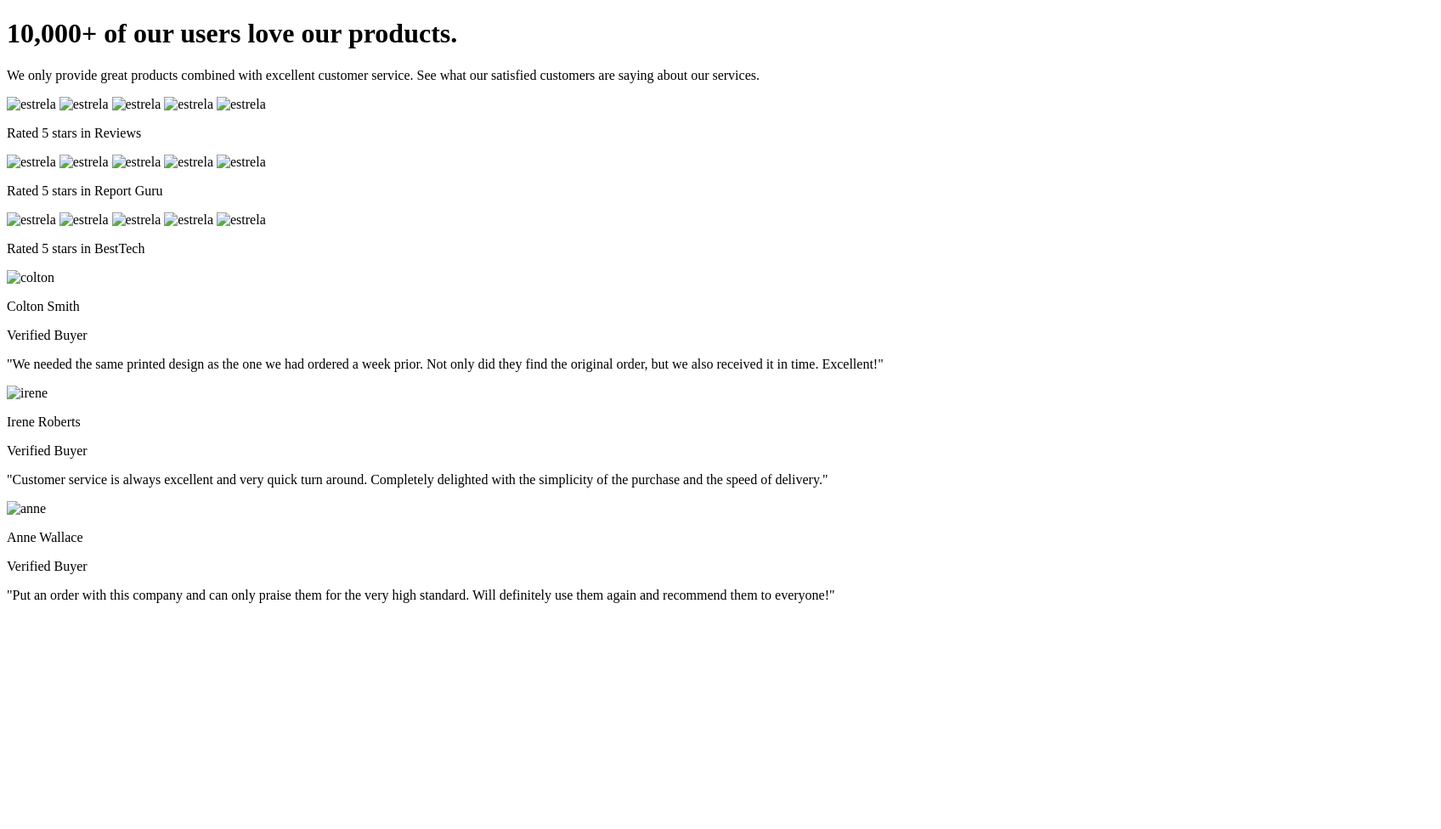
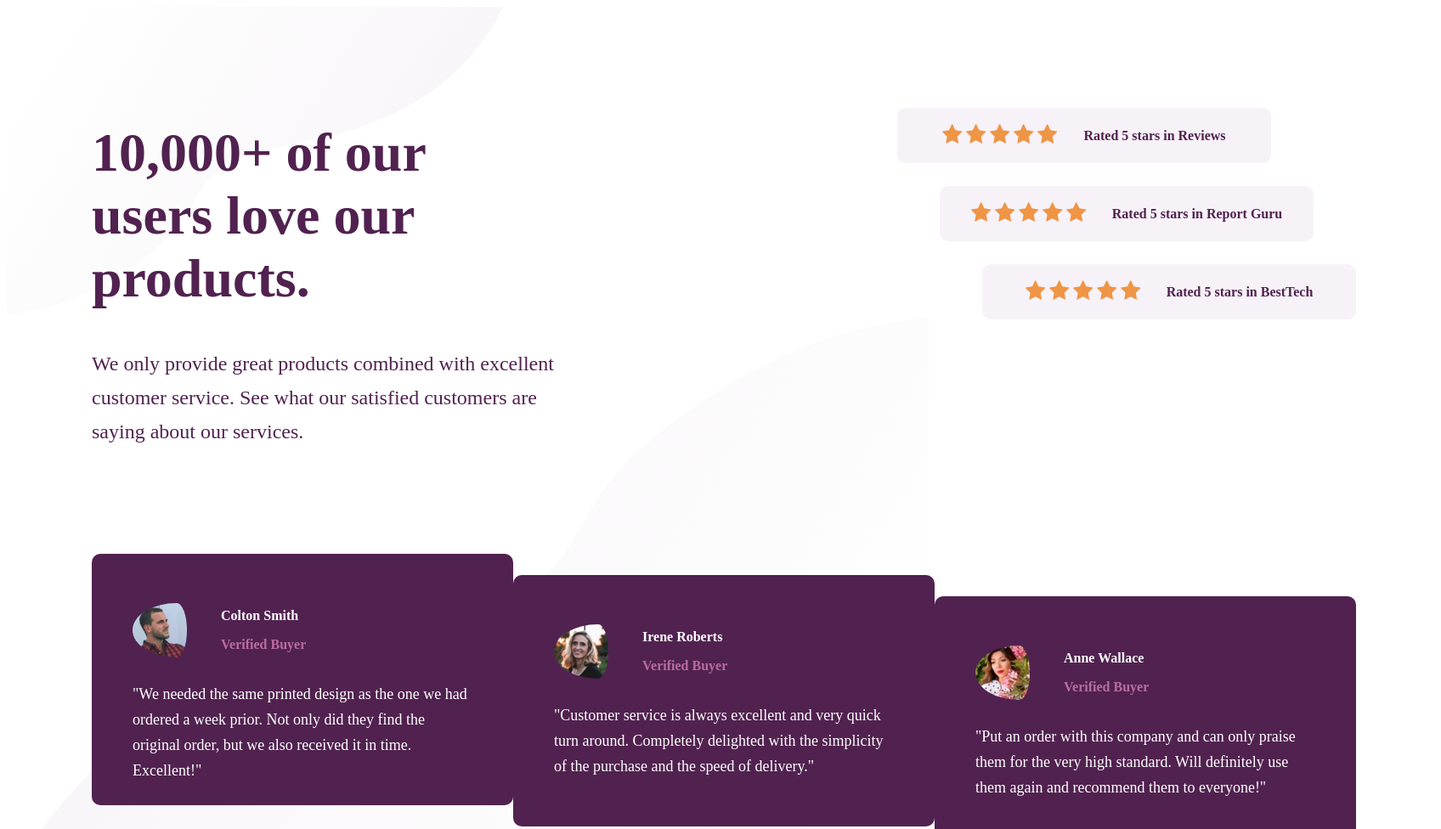
Before and after one commit to LecioVilela/social-proof, a plain HTML site: page index.html in a window 1280 px wide. Shown: the top 976 px of the page at 85% size, 1696 px wide, since content can reach past the window. Before the commit the page ends 800 px from the top, so only its background shows below. Drawn offline with Linux system fonts and the light colour scheme.

Commit message:
Social Proof Update

```diff
--- /dev/null
+++ b/CSS/style.css
@@ -0,0 +1,101 @@
+.comentarios {
+    display: flex;
+    justify-content: space-evenly;
+    margin-top: 100px;
+  }
+
+  .segundo {
+    margin-top: 25px;
+  }
+
+  .terceiro {
+    margin-top: 50px;
+  }
+
+  .ranking-content {
+    margin-left: 100px;
+  }
+
+  .ranking {
+    display: flex;
+    background-color: #F7F2F8;
+    width: 390px;
+    height: 45px;
+    margin-top: 27px;
+    padding: 10px 25px;
+    border-radius: 10px;
+    justify-content: center;
+    align-items: center;
+  }
+
+  .conteudo-cima {
+    display: flex;
+  }
+
+  .ranking-informacao {
+    font-size: 1rem;
+    color: #512250;
+    font-weight: 700;
+    padding-left: 30px;
+  }
+
+  .ranking-2 {
+    margin-left: 50px;
+  }
+
+  .ranking-3 {
+    margin-left: 100px;
+  }
+
+  .avatar {
+    border-radius: 50%;
+    width: 64px;
+    height: 64px;
+    padding-right: 40px;
+  }
+
+  .card {
+    height: 200px;
+    width: 400px;
+    border-radius: 10px;
+    padding: 48px;
+    background-color: #512250;
+    color: #fff;
+    font-size: 1rem;
+  }
+
+  .card-header {
+    display: flex;
+    align-items: center;
+    font-weight: 600;
+  }
+
+  .info {
+    line-height: 30px;
+    font-weight: 400;
+    font-size: 1.125rem;
+  }
+
+  .status {
+    color: #B86D9E;
+  }
+
+  .detalhes {
+    color: #512250;
+    font-size: 2rem;
+    padding-right: 300px;
+    font-weight: 500;
+  }
+
+  .subhead {
+    font-weight: 300;
+    font-size: 1.5rem;
+    line-height: 2.5rem;
+  }
+
+  .content {
+    padding: 100px;
+    position: absolute;
+    z-index: 1;
+    top: 0;
+  }
--- a/index.html
+++ b/index.html
@@ -5,87 +5,102 @@
   <meta http-equiv="X-UA-Compatible" content="IE=edge">
   <meta name="viewport" content="width=device-width, initial-scale=1.0">
 
-  <link rel="stylesheet" href="style.css">
+  <link rel="stylesheet" href="./CSS/style.css">
   <title>Avaliações</title>
 </head>
 <body>
   <main class="container">
+
+    <div>
+      <img src="./images/bg-pattern-top-desktop.svg" />
+    </div>
+    <div>
+      <img src="./images/bg-pattern-bottom-desktop.svg" />
+    </div>
+
+    <div class="content">
+      <div class="conteudo-cima">
           <div class="detalhes">
             <h1>10,000+ of our users love our products.</h1>
-      <p>We only provide great products combined with excellent customer service.
+            <p class="subhead">We only provide great products combined with excellent customer service.
               See what our satisfied customers are saying about our services.</p>
           </div>
+          <div class="ranking-content">
             <div class="ranking">
-      <div class="ranking1">
               <div class="estrelas">
-          <img src="./images/icon-star.svg" alt="estrela">
-          <img src="./images/icon-star.svg" alt="estrela">
-          <img src="./images/icon-star.svg" alt="estrela">
-          <img src="./images/icon-star.svg" alt="estrela">
-          <img src="./images/icon-star.svg" alt="estrela">
+                <img src="./images/icon-star.svg" alt="estrela" width="24px">
+                <img src="./images/icon-star.svg" alt="estrela"  width="24px">
+                <img src="./images/icon-star.svg" alt="estrela"  width="24px">
+                <img src="./images/icon-star.svg" alt="estrela"  width="24px">
+                <img src="./images/icon-star.svg" alt="estrela"  width="24px">
               </div>
-        <p>Rated 5 stars in Reviews</p>
+              <div class="ranking-informacao">Rated 5 stars in Reviews</div>
             </div>
-      <div class="ranking2">
+            <div class="ranking ranking-2">
               <div class="estrelas">
-          <img src="./images/icon-star.svg" alt="estrela">
-          <img src="./images/icon-star.svg" alt="estrela">
-          <img src="./images/icon-star.svg" alt="estrela">
-          <img src="./images/icon-star.svg" alt="estrela">
-          <img src="./images/icon-star.svg" alt="estrela">
+                <img src="./images/icon-star.svg" alt="estrela"  width="24px">
+                <img src="./images/icon-star.svg" alt="estrela"  width="24px">
+                <img src="./images/icon-star.svg" alt="estrela"  width="24px">
+                <img src="./images/icon-star.svg" alt="estrela"  width="24px">
+                <img src="./images/icon-star.svg" alt="estrela"  width="24px">
               </div>
-        <p>Rated 5 stars in Report Guru</p>
+              <div class="ranking-informacao">Rated 5 stars in Report Guru</div>
             </div>
-      <div class="ranking3">
+            <div class="ranking ranking-3">
               <div class="estrelas">
-          <img src="./images/icon-star.svg" alt="estrela">
-          <img src="./images/icon-star.svg" alt="estrela">
-          <img src="./images/icon-star.svg" alt="estrela">
-          <img src="./images/icon-star.svg" alt="estrela">
-          <img src="./images/icon-star.svg" alt="estrela">
+                <img src="./images/icon-star.svg" alt="estrela"  width="24px">
+                <img src="./images/icon-star.svg" alt="estrela"  width="24px">
+                <img src="./images/icon-star.svg" alt="estrela"  width="24px">
+                <img src="./images/icon-star.svg" alt="estrela"  width="24px">
+                <img src="./images/icon-star.svg" alt="estrela"  width="24px">
               </div>
-        <p>Rated 5 stars in BestTech</p>
+              <div class="ranking-informacao">Rated 5 stars in BestTech</div>
             </div>
           </div>
-    <div class="areaRevisao">
-      <div class="primeiro">
-        <div class="topo">
-          <img src="./images/image-colton.jpg" alt="colton">
+      </div>
+
+      <div class="comentarios">
+        <div class="card primeiro">
+          <div class="card-header">
+            <img class="avatar" src="./images/image-colton.jpg" alt="colton">
             <div class="titulo">
               <p class="nome">Colton Smith</p>
               <p class="status">Verified Buyer</p>
             </div>
           </div>
-        <div class="rodape">
+          <div class="info">
             <p>"We needed the same printed design as the one we had ordered a week prior.
               Not only did they find the original order, but we also received it in time.
               Excellent!"</p>
           </div>
         </div>
-      <div class="segundo">
-        <div class="topo">
-          <img src="./images/image-irene.jpg" alt="irene">
+
+        <div class="card segundo">
+          <div class="card-header">
+            <img class="avatar" src="./images/image-irene.jpg" alt="irene">
             <div class="titulo">
               <p class="nome">Irene Roberts</p>
               <p class="status">Verified Buyer</p>
             </div>
           </div>
-        <div class="rodape">
+          <div class="info">
             <p>"Customer service is always excellent and very quick turn around. Completely
               delighted with the simplicity of the purchase and the speed of delivery."</p>
           </div>
         </div>
-      <div class="terceiro">
-        <div class="topo">
-          <img src="./images/image-anne.jpg" alt="anne">
+
+        <div class="card terceiro">
+          <div class="card-header">
+            <img class="avatar" src="./images/image-anne.jpg" alt="anne">
             <div class="titulo">
               <p class="nome">Anne Wallace</p>
               <p class="status">Verified Buyer</p>
             </div>
           </div>
-        <div class="rodape">
+          <div class="info">
             <p>"Put an order with this company and can only praise them for the very high
               standard. Will definitely use them again and recommend them to everyone!"</p>
+          </div>
         </div>
       </div>
     </div>
```
Also changed, not shown: design/desktop-design.jpg (added), design/desktop-preview.jpg (added), design/mobile-design.jpg (added), images/bg-pattern-bottom-desktop.svg (added), images/bg-pattern-bottom-mobile.svg (added), images/bg-pattern-top-desktop.svg (added), images/bg-pattern-top-mobile.svg (added), images/favicon-32x32.png (added), images/icon-star.svg (added), images/image-anne.jpg (added), images/image-colton.jpg (added), images/image-irene.jpg (added), 3 other files. Lines whose indentation alone changed are shown as unchanged.
